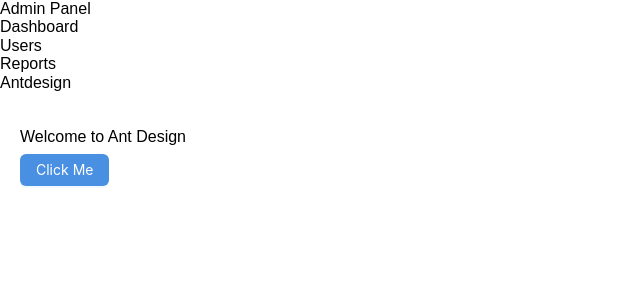
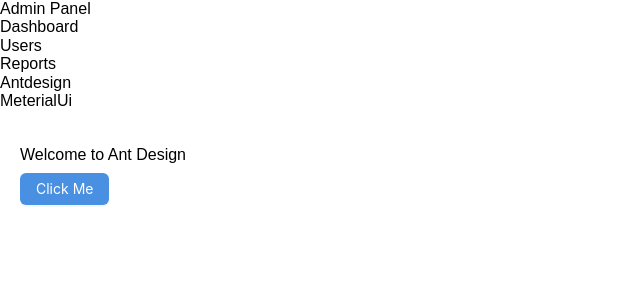
Before and after one commit to adilraees786/React-Practice, a React (Vite) app: page /antdesign in a window 1280 px wide. Shown: the top 300 px of the page, without its empty margins (0-640 px from the left). Built offline with nearby package versions, Linux system fonts and the light colour scheme.

Commit message:
Add meterialUi

```diff
--- a/src/Components/Sidebar.jsx
+++ b/src/Components/Sidebar.jsx
@@ -6,6 +6,8 @@
     { name: "Users", path: "/users" },
     { name: "Reports", path: "/reports" },
     { name: "Antdesign", path: "/antdesign" },
+    { name: "MeterialUi", path: "/meterialui" },
+
   ];
 
   return (
```
Also changed, not shown: src/Pages/MeterialUi.jsx (added, +9 -0 lines).
